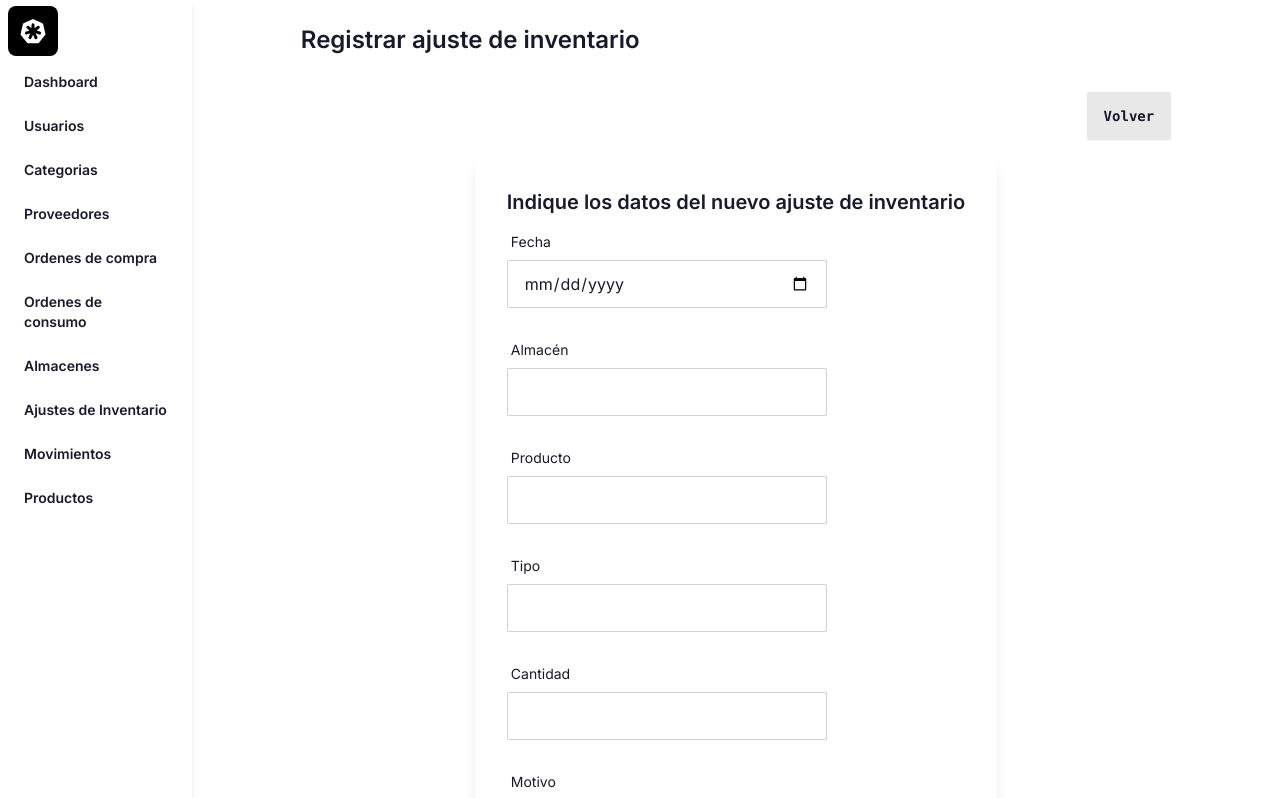
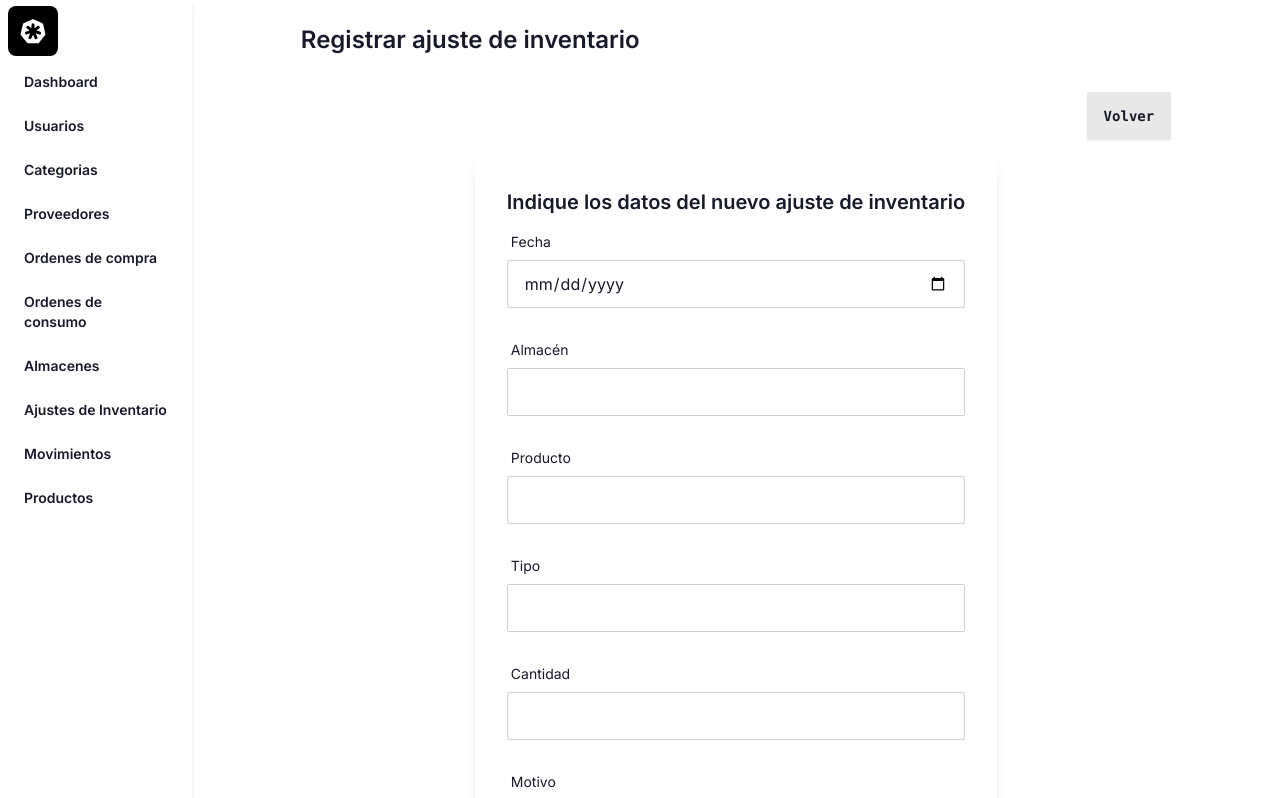
Before and after one commit to gusaln/stockbrain, a Next.js app: page /ajustes/crear in a window 1280 px wide. Shown: the top 798 px of the page. Built offline with nearby package versions, Linux system fonts and the light colour scheme.

Commit message:
fix: Arregla ancho de campos de formularios

```diff
--- a/src/components/forms/Input.tsx
+++ b/src/components/forms/Input.tsx
@@ -19,10 +19,10 @@ export default function Input(props: InputProps) {
     const error = getError(errors);
 
     return (
-        <label className="form-control w-full max-w-xs">
+        <label className="form-control w-full">
             <div className="label">{label ? <span className="label-text">{label}</span> : null}</div>
 
-            <input {...rest} className="input input-bordered w-full max-w-xs" />
+            <input {...rest} className="input input-bordered w-full" />
 
             <div className="label">{error ? <span className="label-text-alt text-red-400">{error}</span> : null}</div>
         </label>
--- a/src/components/forms/Select.tsx
+++ b/src/components/forms/Select.tsx
@@ -29,7 +29,7 @@ export default function Select<T extends { id: number } = unknown>(props: Select
     return (
         <>
             <Listbox name={props.name} value={props?.selected.id} onChange={props?.onSelectChanged}>
-                <Listbox.Label className="form-control w-full max-w-xs relative">
+                <Listbox.Label className="form-control w-full relative">
                     <div className="label">{label ? <span className="label-text">{label}</span> : null}</div>
 
                     <Listbox.Button className="input input-bordered">
--- a/src/components/forms/Textarea.tsx
+++ b/src/components/forms/Textarea.tsx
@@ -19,10 +19,10 @@ export default function Textarea(props: TextareaProps) {
     const error = getError(errors);
 
     return (
-        <label className="form-control w-full max-w-xs">
+        <label className="form-control w-full">
             <div className="label">{label ? <span className="label-text">{label}</span> : null}</div>
 
-            <textarea {...rest} className="input input-bordered w-full max-w-xs" />
+            <textarea {...rest} className="input input-bordered w-full" />
 
             <div className="label">{error ? <span className="label-text-alt text-red-400">{error}</span> : null}</div>
         </label>
```
